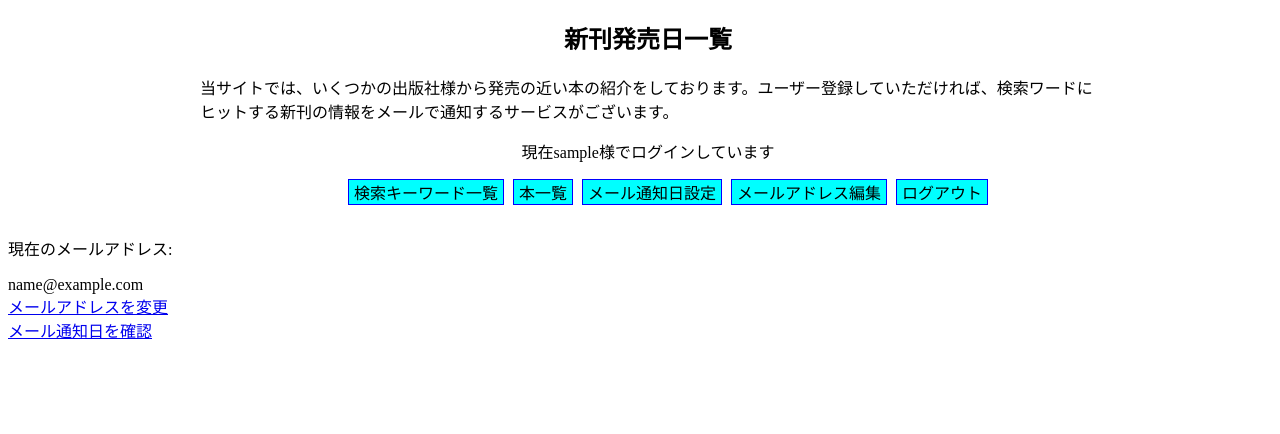
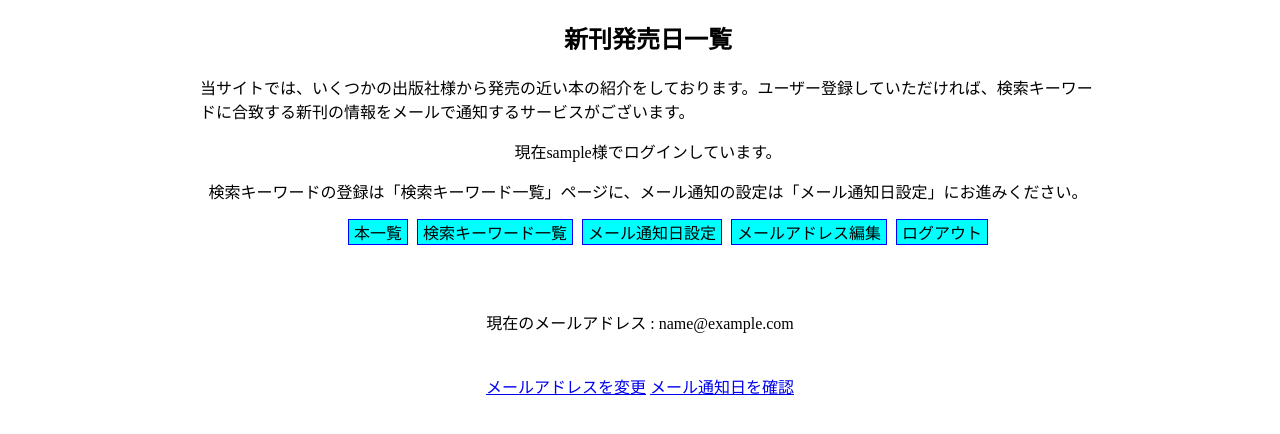
Before and after one commit to T-mura-mura/books_calender, a Django app: page /1/email_list/ in a window 1280 px wide. Shown: the top 434 px of the page. Run offline with Django 3.2, Linux system fonts and the light colour scheme; the visitor is signed in with stand-in values (Sample User, id 1); data comes from the database, SQL or seed files in the repository; style sheets or scripts are compiled from the project's sources; some libraries are stand-ins or nearby versions.

Commit message:
メールアドレス表示ページと更新ページ
のマークアップ実装。それと、文章の細かな調整。

```diff
--- a/hello/templates/email_list.html
+++ b/hello/templates/email_list.html
@@ -1,24 +1,15 @@
 {% extends "hello_base.html" %}
-{% block title %}Email表示{% endblock %}
-{% load static %}
+{% block title %}メールアドレス{% endblock %}
 
 {% block body %}
-<div id="wrapper">
-  <div id="page-wrapper">
-    <div class="row">
-      <div class="col-lg-6 full-width margin-top-20percent" >
-        <div class="panel panel-default full-width">
-          <div class="panel-body full-width full-height">
-                {% for emailuser in customuser_list %}
-                <p>現在のメールアドレス:</p>
-                <div>{{emailuser.email}}</div>
-                <a href="{% url 'hello:email_edit' user.id emailuser.pk %}">メールアドレスを変更</a>
-                {% endfor %}
-          </div>
-          <a href="{% url 'hello:send_date' user.pk %}">メール通知日を確認</a>
-        </div>
-      </div>
-    </div>
+<div class="email_list">
+
+  {% for emailuser in customuser_list %}
+  <div>現在のメールアドレス : {{emailuser.email}}</div>
+  <div>
+    <a href="{% url 'hello:email_edit' user.id emailuser.pk %}">メールアドレスを変更</a>
+  {% endfor %}
+    <a href="{% url 'hello:send_date' user.pk %}">メール通知日を確認</a>
   </div>
 </div>
 {% endblock %}
--- a/hello/templates/hello_base.html
+++ b/hello/templates/hello_base.html
@@ -15,6 +15,8 @@
     <link rel="stylesheet" href="{% sass_src 'hello/send_set.scss' %}">
     <link rel="stylesheet" href="{% sass_src 'hello/send_change.scss' %}">
     <link rel="stylesheet" href="{% sass_src 'hello/send_delete.scss' %}">
+    <link rel="stylesheet" href="{% sass_src 'hello/email_list.scss' %}">
+    <link rel="stylesheet" href="{% sass_src 'hello/email_edit.scss' %}">
 
 
     <title>{% block title %}{% endblock %}</title>
@@ -29,13 +31,13 @@
       {% endif %}
       <nav class="header">
         <h1>新刊発売日一覧</h1>
-        <div class="header__description">当サイトでは、いくつかの出版社様から発売の近い本の紹介をしております。ユーザー登録していただければ、検索ワードにヒットする新刊の情報をメールで通知するサービスがございます。
-        </div>
+        <div>当サイトでは、いくつかの出版社様から発売の近い本の紹介をしております。ユーザー登録していただければ、検索キーワードに合致する新刊の情報をメールで通知するサービスがございます。</div>
         {% if user.is_authenticated %}
-        <p>現在{{ user.username }}様でログインしています</p>
+        <p>現在{{ user.username }}様でログインしています。</p>
+        <p>検索キーワードの登録は「検索キーワード一覧」ページに、メール通知の設定は「メール通知日設定」にお進みください。</p>
         <ul class="header__menu">
+          <li><a href="{% url 'hello:index' %}">本一覧</a></li>
           <li><a href="{% url 'hello:keyword_list' user.pk %}">検索キーワード一覧</a></li>
-          <li><a href="{% url 'hello:index' %}">本一覧</a></li>
           <li><a href="{% url 'hello:send_date' user.pk %}">メール通知日設定</a></li>
           <li><a href="{% url 'hello:email_list' user.id %}">メールアドレス編集</a></li>
           <li><a href="{% url 'account_logout' %}">ログアウト</a></li>
--- a/hello/templates/send_date.html
+++ b/hello/templates/send_date.html
@@ -4,6 +4,7 @@
 {% block body %}
 
 <div class="send_date">
+  <div>ここでは、キーワードに合致する本の発売日の何日前にお知らせメールを送るかを設定できます。</div>
   {% for when in whenemail_list %}
     {% if when.date_email == 0 %}
       <div>検索ワードに合致する本の発売を、発売日<span>当日</span>にお知らせします</div>
--- /dev/null
+++ b/static/hello/email_edit.css
@@ -0,0 +1,3 @@
+.content .email_edit form{margin-top:30px}.content .email_edit form p{text-align:center}.content .email_edit form p label{font-size:18px}.content .email_edit form p input{font-size:18px}.content .email_edit form ul{padding:0px;display:flex;justify-content:center}.content .email_edit form ul li{list-style:none;color:red}.content .email_edit form div{width:300px;margin:0 auto;margin-top:30px;text-align:center}
+
+/*# sourceMappingURL=email_edit.css.map */
--- /dev/null
+++ b/static/hello/email_edit.scss
@@ -0,0 +1,31 @@
+.content {
+  .email_edit {
+    form {
+      margin-top: 30px;
+      p {
+        text-align: center;
+        label {
+          font-size: 18px;
+        }
+        input {
+          font-size: 18px;
+        }
+      }
+      ul {
+        padding: 0px;
+        display: flex;
+        justify-content: center;
+        li {
+          list-style: none;
+          color: red;
+        }
+      }
+      div {
+        width: 300px;
+        margin: 0 auto;
+        margin-top: 30px;
+        text-align: center;
+      }
+    }
+  }
+}
--- /dev/null
+++ b/static/hello/email_list.css
@@ -0,0 +1,3 @@
+.content .email_list div{width:70%;margin:0 auto;margin-top:40px;text-align:center}
+
+/*# sourceMappingURL=email_list.css.map */
--- /dev/null
+++ b/static/hello/email_list.scss
@@ -0,0 +1,10 @@
+.content {
+  .email_list {
+    div {
+      width: 70%;
+      margin: 0 auto;
+      margin-top: 40px;
+      text-align: center;
+    }
+  }
+}
--- a/static/hello/hello_base.css
+++ b/static/hello/hello_base.css
@@ -1,3 +1,3 @@
-.content .notices{background-color:orange;font-size:14px;color:white;text-align:center}.content .header{width:100vw;height:200px}.content .header h1{text-align:center}.content .header p{text-align:center}.content .header__description{width:70%;margin:0 auto}.content .header__menu{margin:0 auto;width:50%;display:flex;justify-content:space-between}.content .header__menu li{list-style:none;background-color:#00FFFF;border:1px solid blue}.content .header__menu li a{text-decoration:none;color:black;padding:5px}.content .header__menu_when_logged_off{margin:0 auto;width:200px;display:flex;justify-content:space-between;padding:0px}.content .header__menu_when_logged_off li{list-style:none;background-color:#00FFFF;border:1px solid blue}.content .header__menu_when_logged_off li a{text-decoration:none;color:black;padding:5px}
+.content .notices{background-color:orange;font-size:14px;color:white;text-align:center}.content .header{width:100vw;height:250px}.content .header h1{text-align:center}.content .header p{text-align:center}.content .header div{width:70%;margin:0 auto}.content .header__menu{margin:0 auto;width:50%;display:flex;justify-content:space-between}.content .header__menu li{list-style:none;background-color:#00FFFF;border:1px solid blue}.content .header__menu li a{text-decoration:none;color:black;padding:5px}.content .header__menu_when_logged_off{margin:0 auto;width:200px;display:flex;justify-content:space-between;padding:0px}.content .header__menu_when_logged_off li{list-style:none;background-color:#00FFFF;border:1px solid blue}.content .header__menu_when_logged_off li a{text-decoration:none;color:black;padding:5px}
 
 /*# sourceMappingURL=hello_base.css.map */
--- a/static/hello/hello_base.scss
+++ b/static/hello/hello_base.scss
@@ -8,14 +8,14 @@
   }
   .header {
     width: 100vw;
-    height: 200px;
+    height: 250px;
     h1 {
       text-align: center;
     }
     p {
       text-align: center;
     }
-    &__description {
+    div {
       width: 70%;
       margin: 0 auto;
     }
```
Also changed, not shown: hello/templates/email_edit.html (+9 -18 lines), 3 other files.
